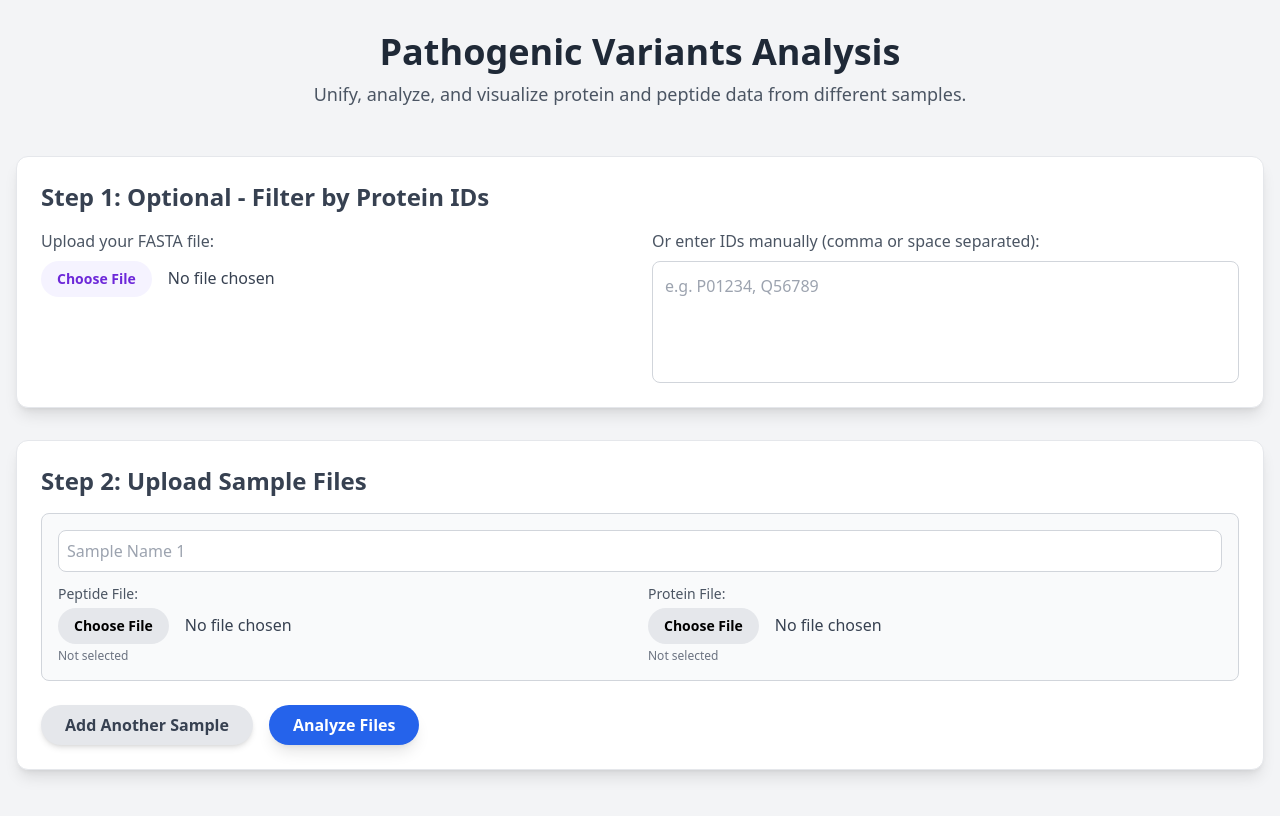
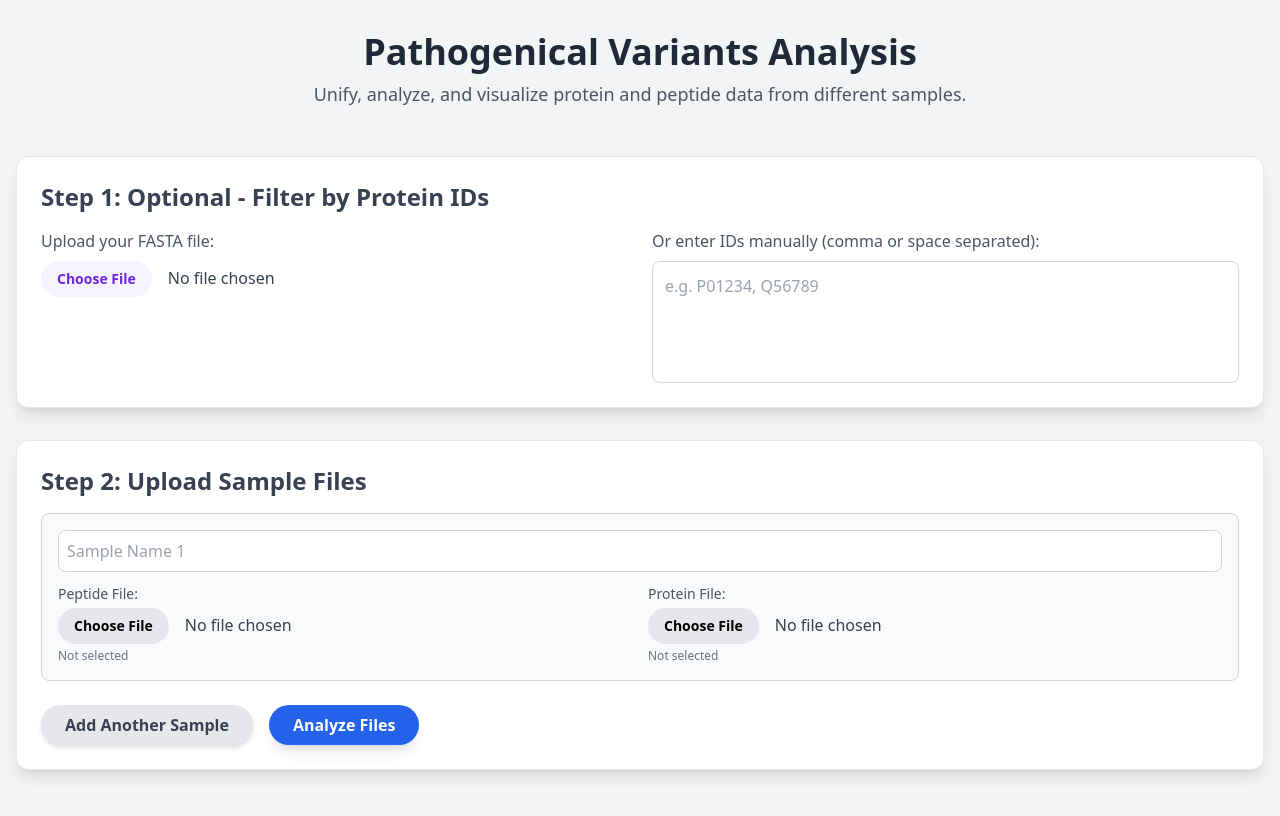
Before and after one commit to Carlos-Fuentes-UCO/analisis-biomarcadores-app, a React (Create React App) app: page / in a window 1280 px wide. Shown: the top 816 px of the page. Built offline with nearby package versions, Linux system fonts and the light colour scheme.

Commit message:
New version-3

```diff
--- a/src/App.js
+++ b/src/App.js
@@ -329,7 +329,7 @@
       <div className="container mx-auto px-4 max-w-7xl">
         {/* Header */}
         <header className="text-center mb-12">
-          <h1 className="text-4xl font-bold text-gray-800 mb-2">Pathogenic Variants Analysis</h1>
+          <h1 className="text-4xl font-bold text-gray-800 mb-2">Pathogenical Variants Analysis</h1>
           <p className="text-lg text-gray-600">Unify, analyze, and visualize protein and peptide data from different samples.</p>
         </header>
 
```
